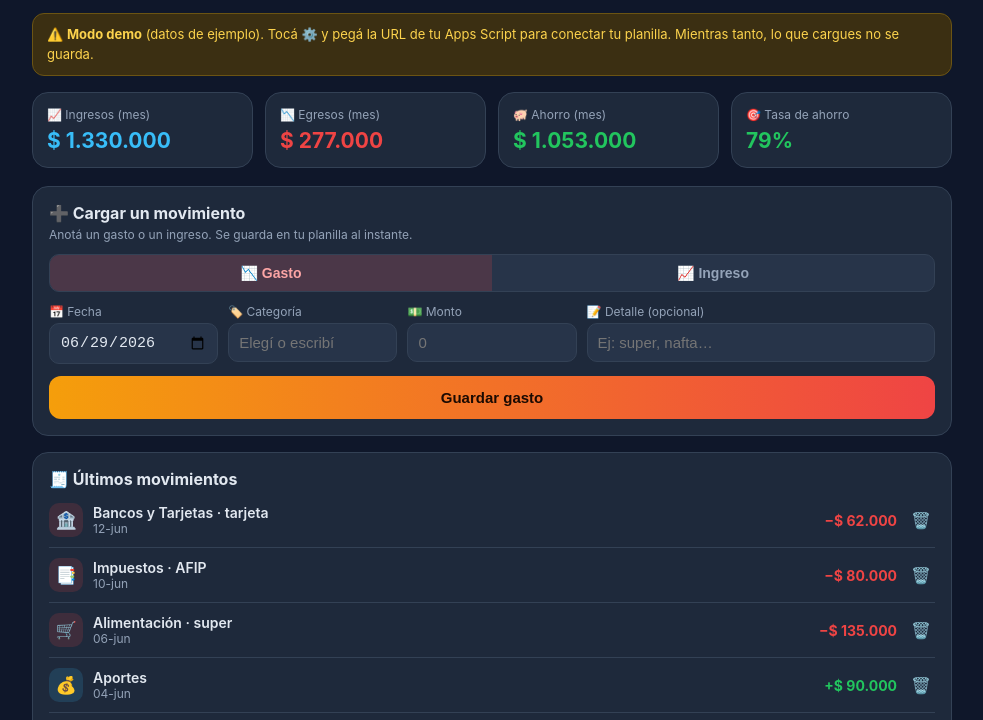
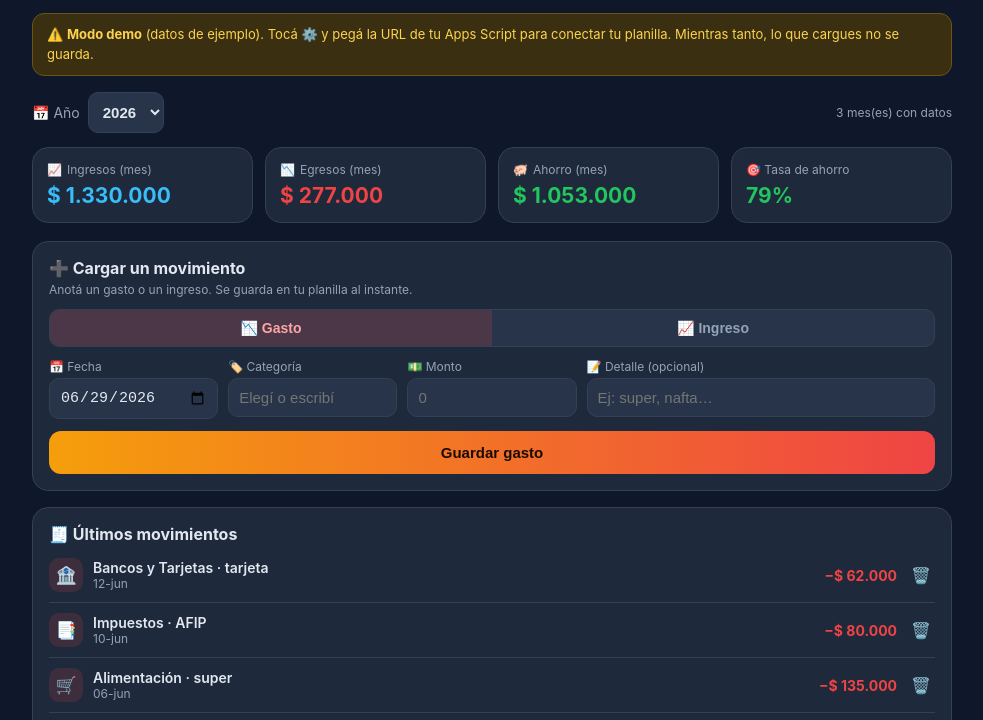
Before and after one commit to javierlafuente88-dotcom/mis-finanzas-7k3x, a plain HTML site: page index.html in a window 1280 px wide. Shown: the part 73-793 px from the top of the page, without its empty margins (148-1131 px from the left). Drawn offline with nearby package versions, Linux system fonts and the light colour scheme.

Commit message:
Add files via upload

```diff
--- a/index.html
+++ b/index.html
@@ -94,11 +94,20 @@
 
   <div class="banner" id="banner"></div>
 
+  <!-- Selector de año -->
+  <div class="row" style="margin-bottom:14px">
+    <div style="display:flex;align-items:center;gap:8px">
+      <span style="font-size:14px;color:var(--muted)">📅 Año</span>
+      <select id="selAnio" onchange="render()" style="width:auto;font-weight:700"></select>
+    </div>
+    <span class="legend" id="anioInfo"></span>
+  </div>
+
   <!-- KPIs -->
   <div class="kpis">
-    <div class="kpi"><div class="label">📈 Ingresos (mes)</div><div class="val blue" id="k-ing">—</div></div>
-    <div class="kpi"><div class="label">📉 Egresos (mes)</div><div class="val red" id="k-egr">—</div></div>
-    <div class="kpi"><div class="label">🐖 Ahorro (mes)</div><div class="val green" id="k-aho">—</div></div>
+    <div class="kpi"><div class="label">📈 <span id="k-ing-l">Ingresos</span></div><div class="val blue" id="k-ing">—</div></div>
+    <div class="kpi"><div class="label">📉 <span id="k-egr-l">Egresos</span></div><div class="val red" id="k-egr">—</div></div>
+    <div class="kpi"><div class="label">🐖 <span id="k-aho-l">Ahorro</span></div><div class="val green" id="k-aho">—</div></div>
     <div class="kpi"><div class="label">🎯 Tasa de ahorro</div><div class="val" id="k-tasa">—</div></div>
   </div>
 
@@ -299,18 +308,46 @@ function monthsSorted(){return [...new Set(MOV.map(m=>monthKey(m.fecha)))].sort(
 
 function render(){
   setTipo(TIPO);
-  // KPIs del mes actual
+
+  // ---- Selector de AÑO (auto: años con datos + año actual) ----
+  const ySel=document.getElementById('selAnio');
+  const curY=String(new Date().getFullYear());
+  let years=[...new Set(MOV.map(m=>(m.fecha||'').slice(0,4)).filter(Boolean))];
+  if(!years.includes(curY))years.push(curY);
+  years.sort((a,b)=>b.localeCompare(a));
+  const prevY=(ySel.value&&years.includes(ySel.value))?ySel.value:curY;
+  ySel.innerHTML=years.map(y=>`<option value="${y}">${y}</option>`).join('');
+  ySel.value=prevY;
+  const year=ySel.value, isCur=year===curY;
+
+  // meses del año seleccionado (con datos)
+  const ms=monthsSorted().filter(k=>k.slice(0,4)===year);
+
+  // ---- KPIs ----
+  let kIng,kEgr,suf;
+  if(isCur){
+    const mk=thisMonthKey();
+    kIng=MOV.filter(m=>m.tipo==='Ingreso'&&monthKey(m.fecha)===mk).reduce((a,m)=>a+m.monto,0);
+    kEgr=MOV.filter(m=>m.tipo==='Egreso'&&monthKey(m.fecha)===mk).reduce((a,m)=>a+m.monto,0);
+    suf='(mes)';
+  } else {
+    const n=ms.length||1;
+    kIng=ms.reduce((a,k)=>a+MOV.filter(m=>m.tipo==='Ingreso'&&monthKey(m.fecha)===k).reduce((x,m)=>x+m.monto,0),0)/n;
+    kEgr=ms.reduce((a,k)=>a+MOV.filter(m=>m.tipo==='Egreso'&&monthKey(m.fecha)===k).reduce((x,m)=>x+m.monto,0),0)/n;
+    suf='(prom '+year+')';
+  }
+  const kAho=kIng-kEgr, tasa=kIng>0?kAho/kIng*100:0;
+  document.getElementById('k-ing-l').textContent='Ingresos '+suf;
+  document.getElementById('k-egr-l').textContent='Egresos '+suf;
+  document.getElementById('k-aho-l').textContent='Ahorro '+suf;
+  document.getElementById('k-ing').textContent=fmt(kIng);
+  document.getElementById('k-egr').textContent=fmt(kEgr);
+  const ka=document.getElementById('k-aho');ka.textContent=fmt(kAho);ka.className='val '+(kAho>=0?'green':'red');
+  const kt=document.getElementById('k-tasa');kt.textContent=tasa.toFixed(0)+'%';kt.className='val '+(tasa>=20?'green':tasa>=0?'blue':'red');
+  document.getElementById('anioInfo').textContent=ms.length?(ms.length+' mes(es) con datos'):'sin datos en '+year;
+
+  // selector meses (del año elegido)
   const mk=thisMonthKey();
-  const ing=MOV.filter(m=>m.tipo==='Ingreso'&&monthKey(m.fecha)===mk).reduce((a,m)=>a+m.monto,0);
-  const egr=MOV.filter(m=>m.tipo==='Egreso'&&monthKey(m.fecha)===mk).reduce((a,m)=>a+m.monto,0);
-  const aho=ing-egr, tasa=ing>0?aho/ing*100:0;
-  document.getElementById('k-ing').textContent=fmt(ing);
-  document.getElementById('k-egr').textContent=fmt(egr);
-  const ka=document.getElementById('k-aho');ka.textContent=fmt(aho);ka.className='val '+(aho>=0?'green':'red');
-  const kt=document.getElementById('k-tasa');kt.textContent=tasa.toFixed(0)+'%';kt.className='val '+(tasa>=20?'green':tasa>=0?'blue':'red');
-
-  // selector meses
-  const ms=monthsSorted();
   const sel=document.getElementById('selMes');
   sel.innerHTML='<option value="ALL">Todos (promedio)</option>'+ms.map(k=>`<option value="${k}">${monthLabel(k)}</option>`).join('');
   sel.value=ms.includes(mk)?mk:'ALL';
@@ -319,7 +356,7 @@ function render(){
   dibujarIngEgr(ms);
   dibujarCategorias();
   dibujarEvolucion(ms);
-  dibujarConsejo();
+  dibujarConsejo(ms,year);
 }
 
 function listarMovimientos(){
@@ -359,10 +396,12 @@ function dibujarIngEgr(ms){
 
 function dibujarCategorias(){
   const v=document.getElementById('selMes').value;
-  const egr=MOV.filter(m=>m.tipo==='Egreso'&&(v==='ALL'||monthKey(m.fecha)===v));
+  const year=document.getElementById('selAnio').value;
+  const ms=monthsSorted().filter(k=>k.slice(0,4)===year);
+  const egr=MOV.filter(m=>m.tipo==='Egreso'&&(v==='ALL'?monthKey(m.fecha).slice(0,4)===year:monthKey(m.fecha)===v));
   const tot={};egr.forEach(m=>tot[m.categoria]=(tot[m.categoria]||0)+m.monto);
   let pairs=Object.entries(tot);
-  if(v==='ALL'){const n=monthsSorted().length||1;pairs=pairs.map(([c,x])=>[c,x/n]);}
+  if(v==='ALL'){const n=ms.length||1;pairs=pairs.map(([c,x])=>[c,x/n]);}
   pairs=pairs.filter(p=>p[1]>0).sort((a,b)=>b[1]-a[1]);
   charts.cat&&charts.cat.destroy();
   if(!pairs.length){const ctx=document.getElementById('chCat').getContext('2d');ctx.clearRect(0,0,9999,9999);return;}
@@ -381,12 +420,13 @@ function dibujarEvolucion(ms){
     options:baseOpts()});
 }
 
-function dibujarConsejo(){
-  const ms=monthsSorted();const n=ms.length||1;
-  const ingT=MOV.filter(m=>m.tipo==='Ingreso').reduce((a,m)=>a+m.monto,0)/n;
-  const egrT=MOV.filter(m=>m.tipo==='Egreso').reduce((a,m)=>a+m.monto,0)/n;
+function dibujarConsejo(ms,year){
+  ms=ms||monthsSorted();const n=ms.length||1;
+  const inYear=m=>ms.includes(monthKey(m.fecha));
+  const ingT=MOV.filter(m=>m.tipo==='Ingreso'&&inYear(m)).reduce((a,m)=>a+m.monto,0)/n;
+  const egrT=MOV.filter(m=>m.tipo==='Egreso'&&inYear(m)).reduce((a,m)=>a+m.monto,0)/n;
   const aho=ingT-egrT, tasa=ingT>0?aho/ingT*100:0;
-  const tot={};MOV.filter(m=>m.tipo==='Egreso').forEach(m=>tot[m.categoria]=(tot[m.categoria]||0)+m.monto/n);
+  const tot={};MOV.filter(m=>m.tipo==='Egreso'&&inYear(m)).forEach(m=>tot[m.categoria]=(tot[m.categoria]||0)+m.monto/n);
   const top=Object.entries(tot).sort((a,b)=>b[1]-a[1]).slice(0,3);
   const need=ingT*.5,want=ingT*.3,save=ingT*.2,metaMonto=ingT*.2;
   let estado;
```
